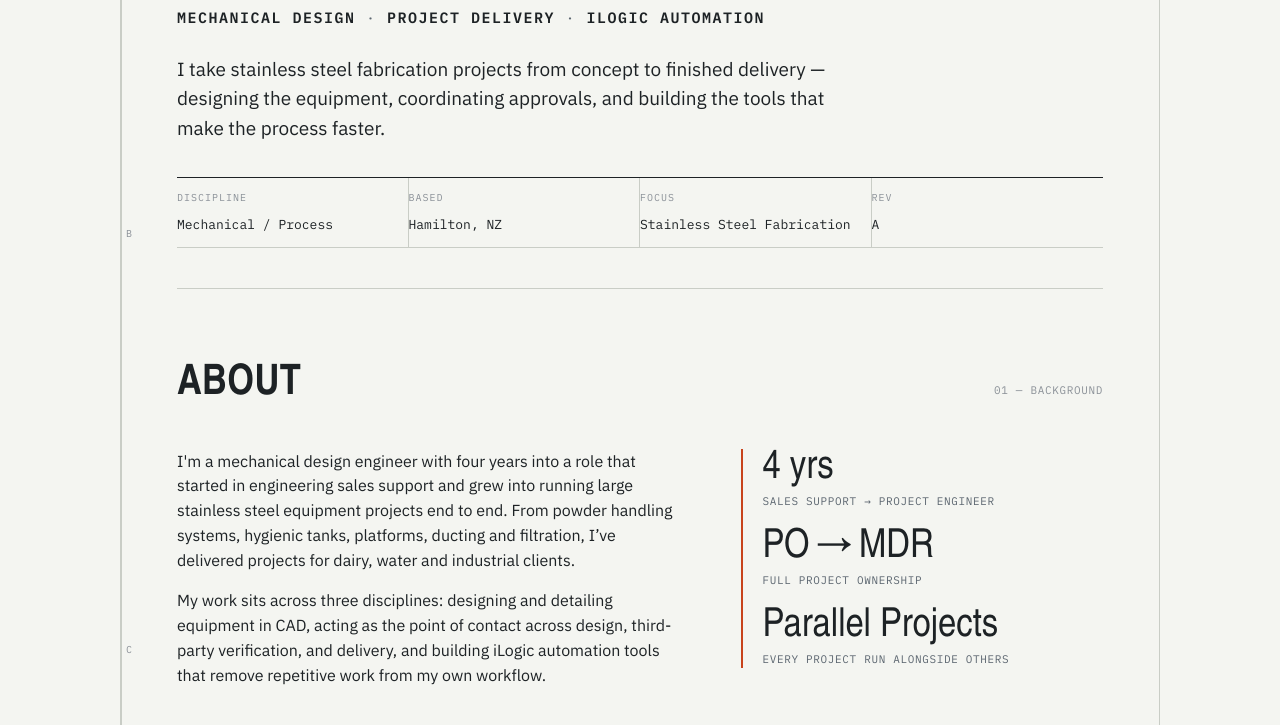
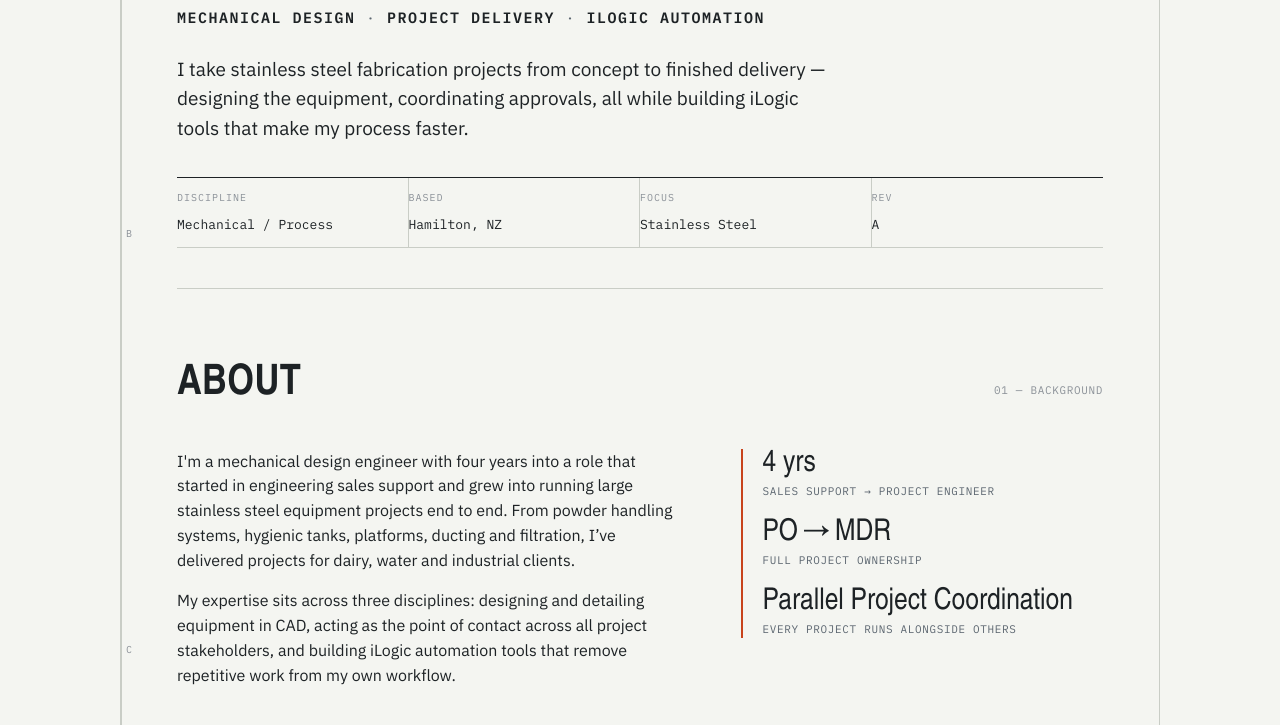
Before and after one commit to zoeysobelle-dot/zoeysobelle-dot.github.io, a plain HTML site: page index.html in a window 1280 px wide. Shown: the part 435-1160 px from the top of the page. Drawn offline with Linux system fonts and the light colour scheme; a web font is replaced by a local one.

Commit message:
Update index.html

```diff
--- a/index.html
+++ b/index.html
@@ -307,7 +307,7 @@
   }
   .stat-strip .stat-num {
     font-family: var(--font-display);
-    font-size: clamp(30px, 4vw, 40px);
+    font-size: clamp(30px, 4vw, 30px);
     line-height: 1;
     color: var(--ink);
   }
@@ -480,12 +480,12 @@
       <p class="eyebrow">Portfolio draft — v0.1</p>
       <h1 class="name">Zoe<br>Chaves</h1>
       <p class="role-line"><b>Mechanical Design</b> · <b>Project Delivery</b> · <b>iLogic Automation</b></p>
-      <p class="intro">I take stainless steel fabrication projects from concept to finished delivery — designing the equipment, coordinating approvals, and building the tools that make the process faster.</p>
+      <p class="intro">I take stainless steel fabrication projects from concept to finished delivery — designing the equipment, coordinating approvals, all while building iLogic tools that make my process faster.</p>
 
       <div class="titleblock">
         <div><span class="tb-label">Discipline</span><span class="tb-value">Mechanical / Process</span></div>
         <div><span class="tb-label">Based</span><span class="tb-value">Hamilton, NZ</span></div>
-        <div><span class="tb-label">Focus</span><span class="tb-value">Stainless Steel Fabrication</span></div>
+        <div><span class="tb-label">Focus</span><span class="tb-value">Stainless Steel</span></div>
         <div><span class="tb-label">Rev</span><span class="tb-value">A</span></div>
       </div>
     </section>
@@ -498,7 +498,7 @@
       <div class="about-grid">
         <div>
           <p>I'm a mechanical design engineer with four years into a role that started in engineering sales support and grew into running large stainless steel equipment projects end to end. From powder handling systems, hygienic tanks, platforms, ducting and filtration, I’ve delivered projects for dairy, water and industrial clients.</p>
-          <p>My work sits across three disciplines: designing and detailing equipment in CAD, acting as the point of contact across design, third-party verification, and delivery, and building iLogic automation tools that remove repetitive work from my own workflow.</p>
+          <p>My expertise sits across three disciplines: designing and detailing equipment in CAD, acting as the point of contact across all project stakeholders, and building iLogic automation tools that remove repetitive work from my own workflow.</p>
         </div>
         <div class="stat-strip">
           <div>
@@ -510,8 +510,8 @@
             <div class="stat-label">Full project ownership </div>
           </div>
           <div>
-            <div class="stat-num">Parallel Projects </div>
-            <div class="stat-label">Every project run alongside others</div>
+            <div class="stat-num">Parallel Project Coordination </div>
+            <div class="stat-label">Every project runs alongside others</div>
           </div>
         </div>
       </div>
```
